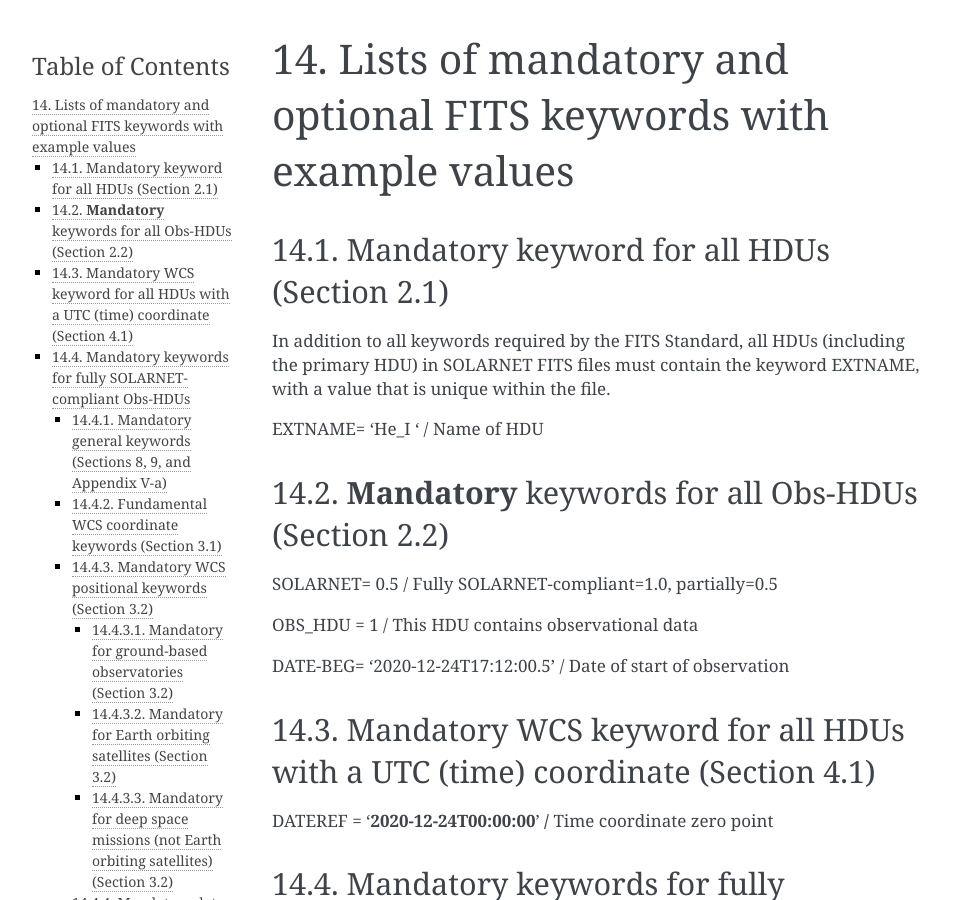
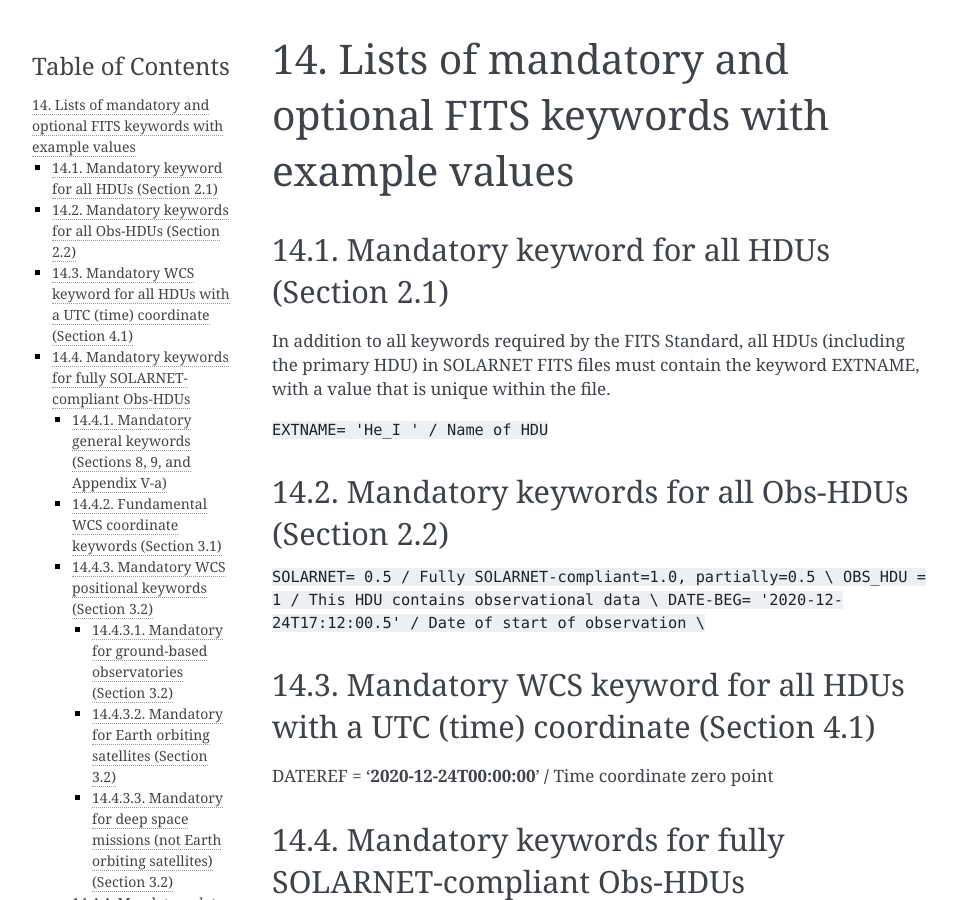
Before and after one commit to IHDE-Alliance/solarnet_metadata, a Sphinx documentation site: the page built from docs/partb.md, in a window 1280 px wide and 900 px high. Shown: the whole window, without its empty margins (148-1105 px from the left). Built offline with Sphinx 7.4.7, drawn with Linux system fonts in a browser that asks for light colours.

Commit message:
Update partb.md

```diff
--- a/docs/partb.md
+++ b/docs/partb.md
@@ -4,15 +4,17 @@
 
 In addition to all keywords required by the FITS Standard, all HDUs (including the primary HDU) in SOLARNET FITS files must contain the keyword EXTNAME, with a value that is unique within the file.
 
+<code>
 EXTNAME= 'He_I ' / Name of HDU
+</code>
 
-## **Mandatory** keywords for all Obs-HDUs (Section 2.2)
+## Mandatory keywords for all Obs-HDUs (Section 2.2)
 
-SOLARNET= 0.5 / Fully SOLARNET-compliant=1.0, partially=0.5
-
-OBS_HDU = 1 / This HDU contains observational data
-
-DATE-BEG= '2020-12-24T17:12:00.5' / Date of start of observation
+<code>
+SOLARNET= 0.5 / Fully SOLARNET-compliant=1.0, partially=0.5 \
+OBS_HDU = 1 / This HDU contains observational data \
+DATE-BEG= '2020-12-24T17:12:00.5' / Date of start of observation \
+</code>
 
 ## Mandatory WCS keyword for all HDUs with a UTC (time) coordinate (Section 4.1)
 
```
